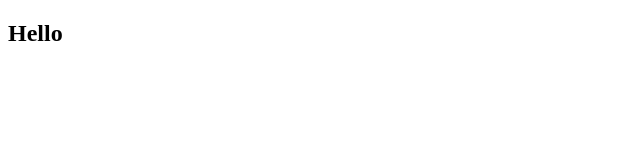
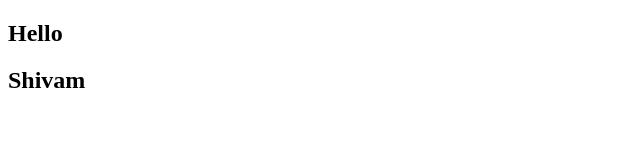
Before and after one commit to shivamyadav1597/firstrepo, a plain HTML site: page index.html in a window 1280 px wide. Shown: the whole page, without its empty margins (0-640 px from the left). Drawn offline with Linux system fonts and the light colour scheme.

Commit message:
uploading shivam file

```diff
--- a/index.html
+++ b/index.html
@@ -8,5 +8,6 @@
 </head>
 <body>
     <h2>Hello</h2>
+    <h2>Shivam</h2>
 </body>
 </html>
```
